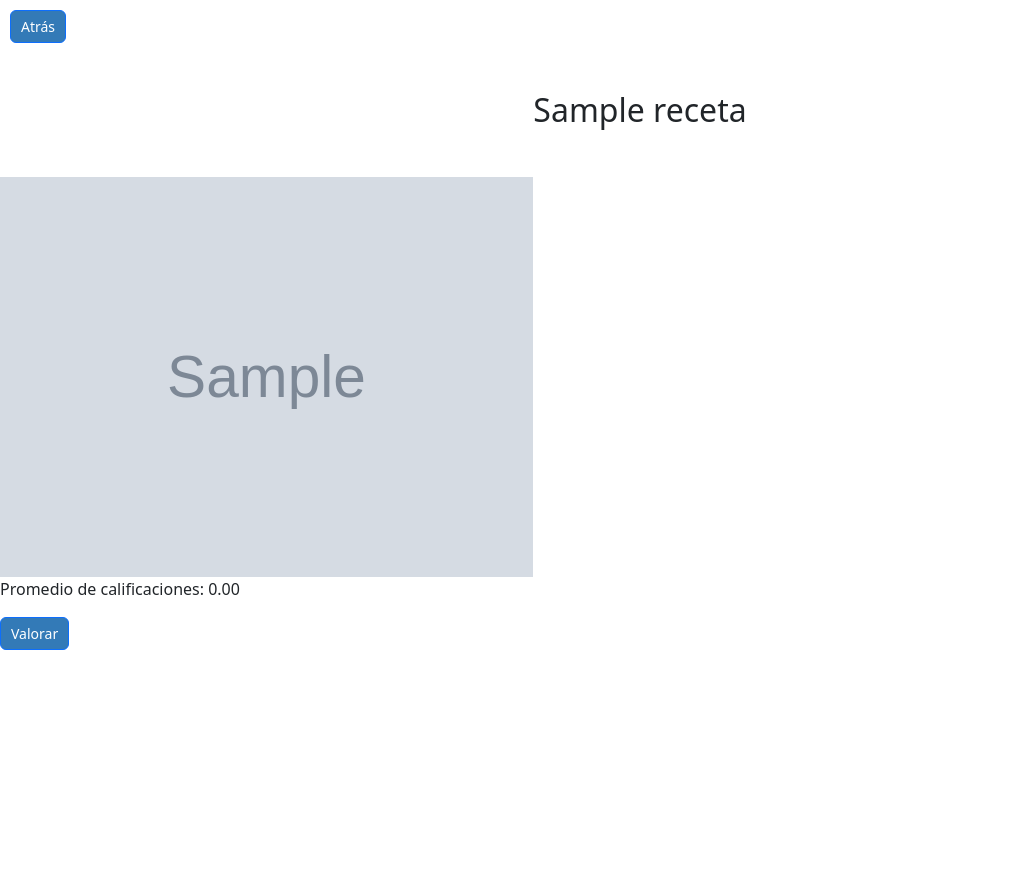
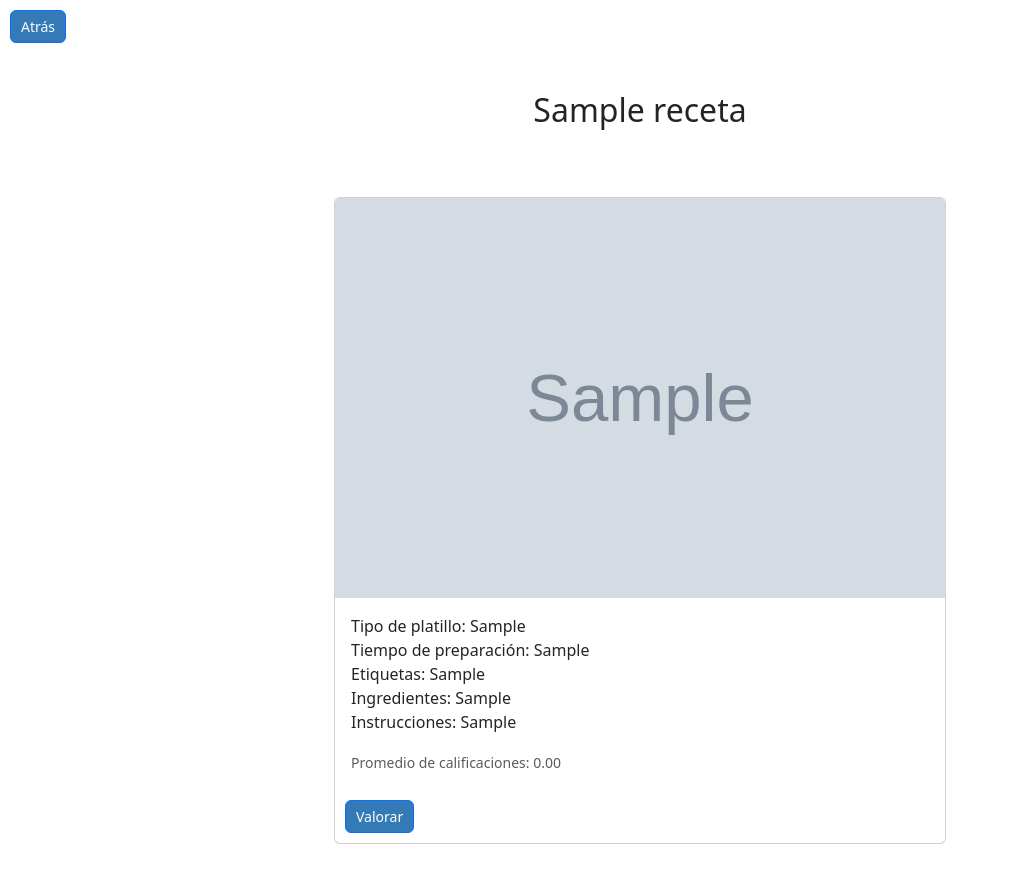
Before and after one commit to tylwerr/bd-tarea-2, a PHP site: the page made by PHP/ver_receta.php in a window 1280 px wide. Shown: the whole page, without its empty margins (0-1009 px from the left). Before the commit the page ends 650 px from the top, so only its background shows below. Run offline with PHP 8.4, Linux system fonts and the light colour scheme; tables that the repository leaves empty or names only in its code hold one stand-in row (values such as "Sample post"); grey boxes marked "Sample" are stand-in pictures.

Commit message:
se muestra la info de receta

```diff
--- a/PHP/ver_receta.php
+++ b/PHP/ver_receta.php
@@ -4,24 +4,25 @@ session_start();
 $conn = Cconexion::ConexionBD();
 $nombre_receta = $_GET['nombre_receta'];
 
-$sql_receta = "SELECT id_receta FROM recetas WHERE nombre_receta = ?";
-$stmt_receta = $conn->prepare($sql_receta);
-$stmt_receta->execute([$nombre_receta]);
+$sql_info_receta = "
+    SELECT id_receta, tipo_platillo, tiempo_preparacion, etiquetas, instrucciones, ingredientes, url_imagen
+    FROM recetas
+    WHERE nombre_receta = ?
+";
 
-if ($stmt_receta->rowCount() == 1) {
-    $row_receta = $stmt_receta->fetch();
-    $id_receta = $row_receta['id_receta'];
+$stmt_info_receta = $conn->prepare($sql_info_receta);
+$stmt_info_receta->execute([$nombre_receta]);
 
+if ($stmt_info_receta->rowCount() == 1) {
+    $row_info_receta = $stmt_info_receta->fetch();
+    $id_receta = $row_info_receta['id_receta'];
+    $tipo_platillo = $row_info_receta['tipo_platillo'];
+    $tiempo_preparacion = $row_info_receta['tiempo_preparacion'];
+    $etiquetas = $row_info_receta['etiquetas'];
+    $instrucciones = $row_info_receta['instrucciones'];
+    $ingredientes = $row_info_receta['ingredientes'];
+    $url_imagen = $row_info_receta['url_imagen'];
 }
-
-$sql_imagen = "SELECT url_imagen FROM recetas WHERE nombre_receta = ?";
-$stmt_imagen = $conn->prepare($sql_imagen);
-$stmt_imagen->execute([$nombre_receta]);
-if ($stmt_imagen->rowCount() == 1) {
-    $row_imagen = $stmt_imagen->fetch();
-    $url_imagen = $row_imagen['url_imagen'];
-}
-
 
 $sql_promedio = "SELECT AVG(calificacion) AS promedio FROM resenas WHERE id_receta = ?";
 $stmt_promedio = $conn->prepare($sql_promedio);
@@ -44,7 +45,12 @@ if ($stmt_promedio->rowCount() > 0) {
     <link href="https://cdn.jsdelivr.net/npm/bootstrap@5.3.2/dist/css/bootstrap.min.css" rel="stylesheet" integrity="sha384-T3c6CoIi6uLrA9TneNEoa7RxnatzjcDSCmG1MXxSR1GAsXEV/Dwwykc2MPK8M2HN" crossorigin="anonymous">
 
     <style>
-        img {
+        .col-sm-6 {
+            padding: 20px;
+            border-radius: 10px;
+        }
+
+        .card-img-top {
             height: 400px;
             object-fit: cover;
         }
@@ -66,10 +72,24 @@ if ($stmt_promedio->rowCount() > 0) {
     </div>
     <h2 class="text-center my-5"><?php echo $nombre_receta; ?></h2>
 
-    <img src="<?php echo $url_imagen; ?>"  alt="<?php echo $nombre_receta; ?>">
-    <p><?php echo "Promedio de calificaciones: " . number_format($promedio, 2); ?></p>
-    <a href="valorar.php?nombre_receta=<?php echo $nombre_receta?>" class="btn btn-primary">Valorar</a>
-
+    <div class="row justify-content-center">
+        <div class="col-sm-6 mb-3 mb-sm-0">
+            <div class="card mb-3">
+                <img src="<?php echo $url_imagen; ?>" class="card-img-top" alt="<?php echo $nombre_receta; ?>">
+                <div class="card-body">
+                    <p class="card-text"><?php echo "Tipo de platillo: " . $tipo_platillo . "<br>" .
+                    "Tiempo de preparación: " . $tiempo_preparacion . "<br>" .
+                    "Etiquetas: " . $etiquetas . "<br>" .
+                    "Ingredientes: " . $ingredientes . "<br>" .
+                    "Instrucciones: " . $instrucciones; ?></p>
+                    <p class="card-text"><small class="text-body-secondary"><?php echo "Promedio de calificaciones: " . number_format($promedio, 2); ?></small></p>
+                </div>
+                <div style="margin: 10px;">
+                    <a href="valorar.php?nombre_receta=<?php echo $nombre_receta?>" class="btn btn-primary">Valorar</a>
+                </div>
+            </div>
+        </div>
+    </div>
 
     <script src="https://cdn.jsdelivr.net/npm/bootstrap@5.3.2/dist/js/bootstrap.bundle.min.js" integrity="sha384-C6RzsynM9kWDrMNeT87bh95OGNyZPhcTNXj1NW7RuBCsyN/o0jlpcV8Qyq46cDfL" crossorigin="anonymous"></script>
 
```
